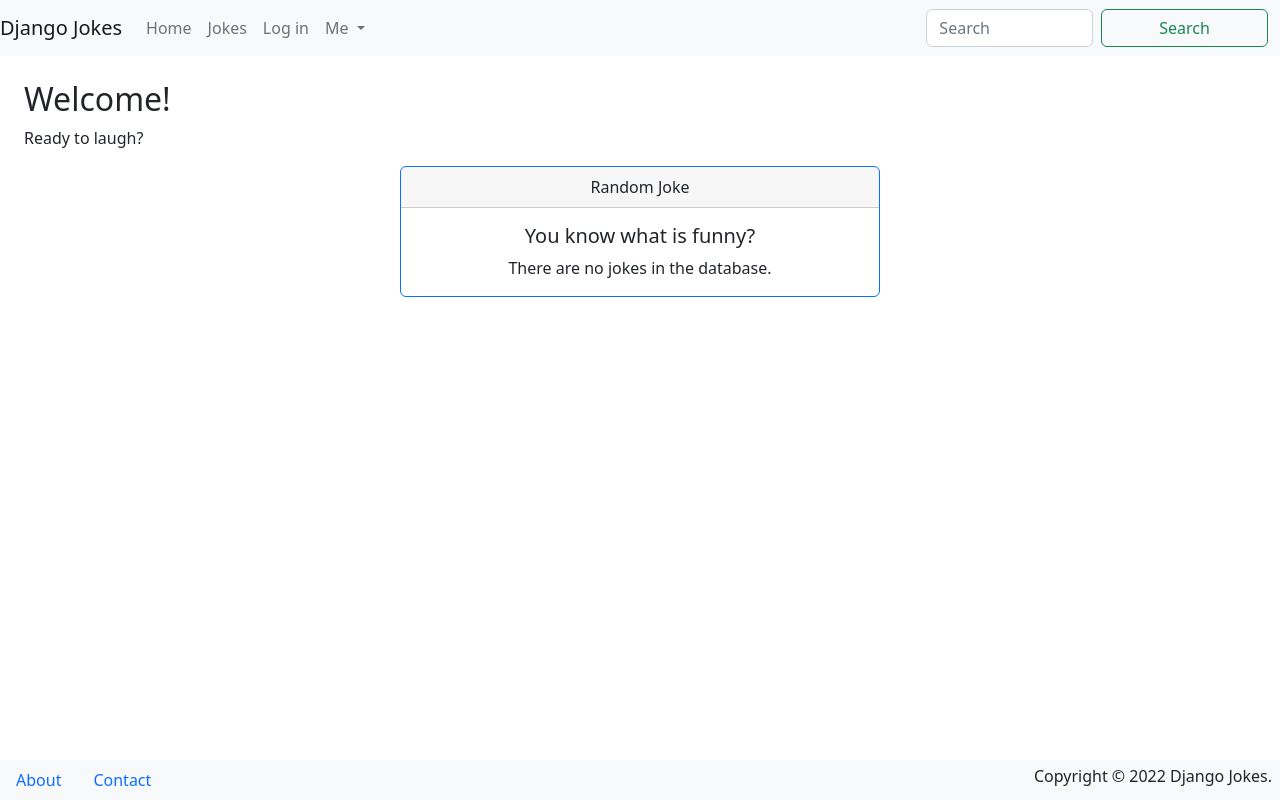
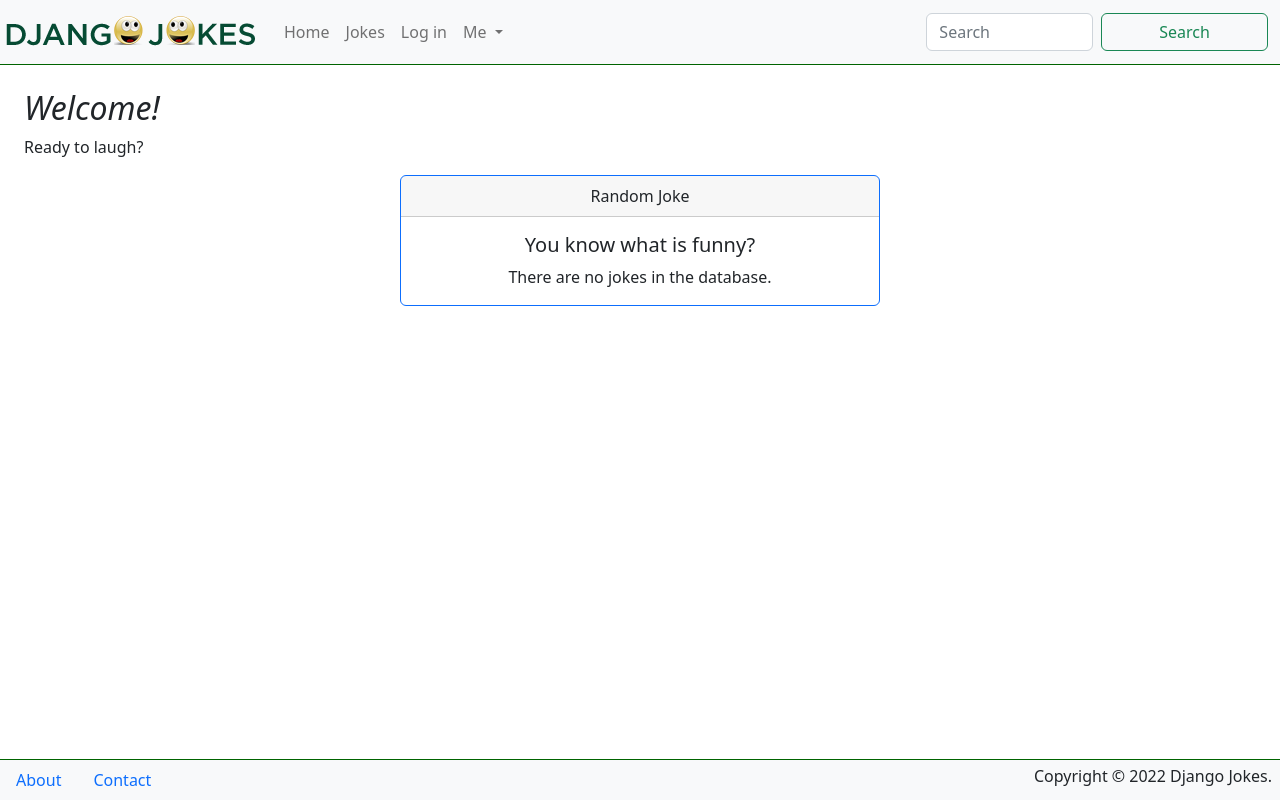
Before and after one commit to nmourit/djangojokes.com, a Django app: page / in a window 1280 px wide. Run offline with Django 5.2, Linux system fonts and the light colour scheme; data that the repository does not hold is empty; some libraries are stand-ins or nearby versions.

Commit message:
crated static folder and added images and css file

```diff
--- a/djangojokes/settings.py
+++ b/djangojokes/settings.py
@@ -123,6 +123,10 @@ USE_TZ = True
 
 STATIC_URL = 'static/'
 
+STATICFILES_DIRS = [
+    BASE_DIR / 'static',
+]
+
 # Default primary key field type
 # https://docs.djangoproject.com/en/5.0/ref/settings/#default-auto-field
 
--- /dev/null
+++ b/static/css/main.css
@@ -0,0 +1,15 @@
+body {
+    padding-bottom: 50px;
+  }
+
+  footer {
+    border-top: 1px solid darkgreen;
+  }
+
+  header {
+    border-bottom: 1px solid darkgreen;
+  }
+
+  h2 {
+    font-style: italic;
+  }
--- a/templates/_base.html
+++ b/templates/_base.html
@@ -1,16 +1,21 @@
+{% load static %}
 <!DOCTYPE html>
 <html lang="en">
 <head>
 <meta charset="UTF-8">
 <meta name="viewport" content="width=device-width, initial-scale=1">
 <link href="https://cdn.jsdelivr.net/npm/bootstrap@5.2.1/dist/css/bootstrap.min.css" rel="stylesheet" integrity="sha384-iYQeCzEYFbKjA/T2uDLTpkwGzCiq6soy8tYaI1GyVh/UjpbCx/TYkiZhlZB6+fzT" crossorigin="anonymous">
+<link rel="stylesheet" href="{% static 'css/main.css' %}">
 <script src="https://kit.fontawesome.com/1dfc30c977.js" crossorigin="anonymous"></script>
+<link rel="shortcut icon" type="image/png" href="{% static 'images/favicon.png' %}">
 <title>{% block title %}{% endblock %} | Django Jokes</title>
 </head>
 <body>
 <header>
   <nav class="navbar navbar-expand-lg navbar-light bg-light">
-    <a class="navbar-brand" href="{% url 'pages:homepage' %}">Django Jokes</a>
+    <a class="navbar-brand" href="{% url 'pages:homepage' %}">
+      <img src="{% static 'images/logo.png' %}" alt="Logo" class="img-fluid"/>
+    </a>
     <button class="navbar-toggler" type="button" data-toggle="collapse"
       data-target="#navbarSupportedContent" aria-expanded="false"
       aria-controls="navbarSupportedContent" aria-label="Toggle navigation">
```
Also changed, not shown: static/images/favicon.png (added), static/images/logo.png (added).
